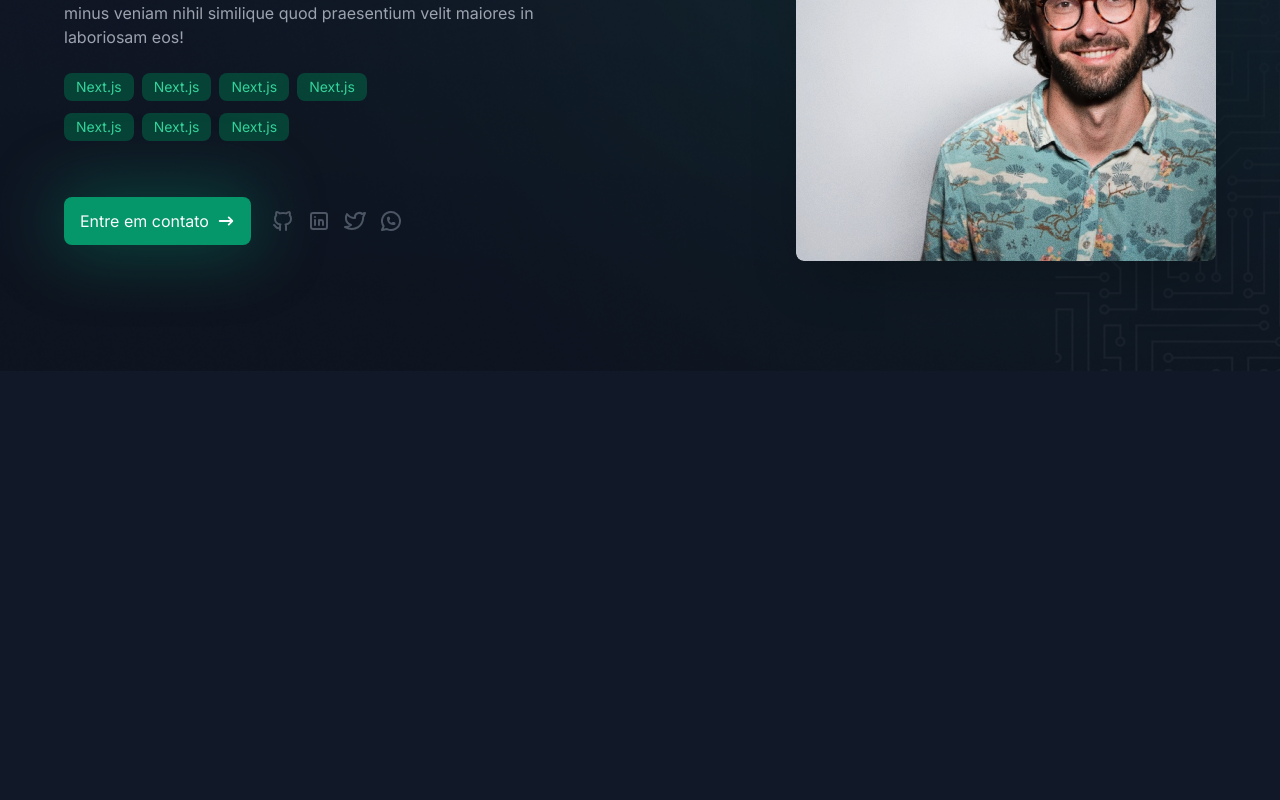
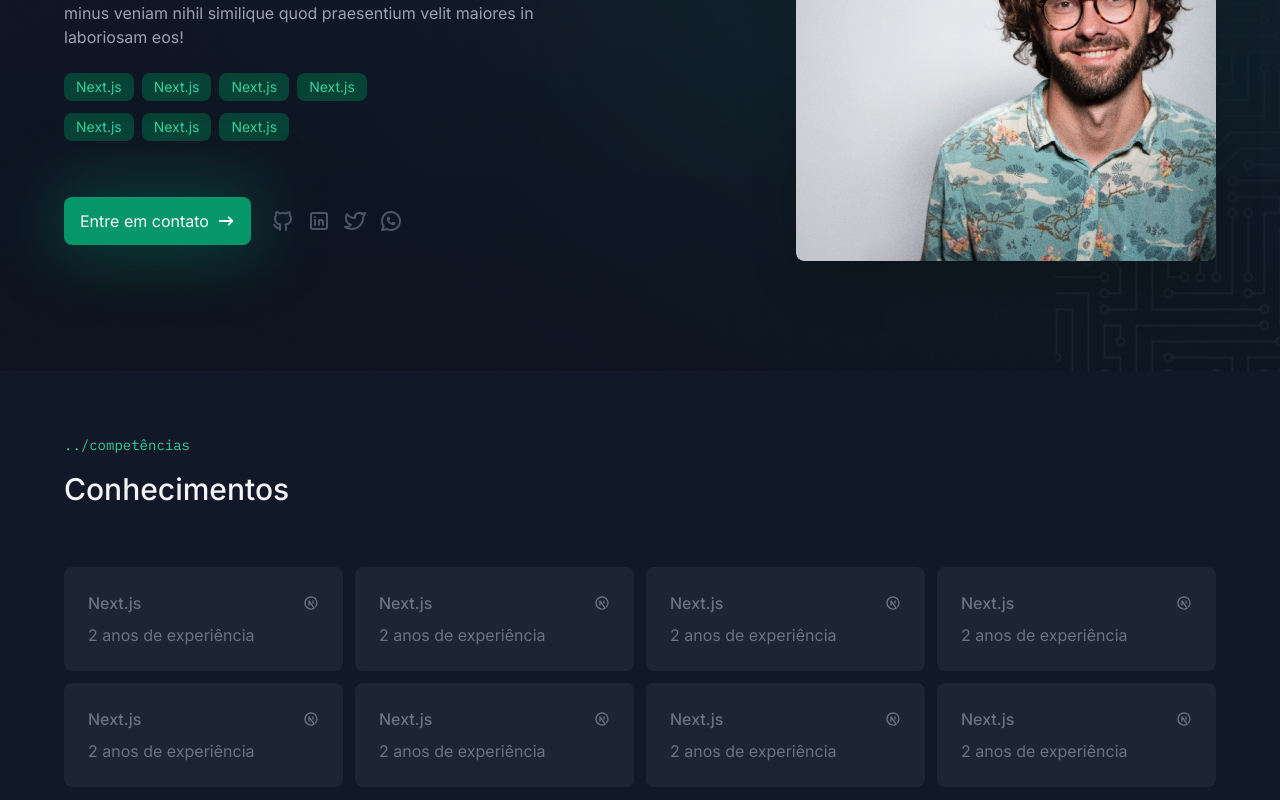
Before and after one commit to hilquiasfmelo/portfolio-next13, a Next.js app: page / in a window 1280 px wide. Shown: the part 384-1184 px from the top of the page. Before the commit the page ends 800 px from the top, so only its background shows below. Built offline with nearby package versions, Linux system fonts and the light colour scheme.

Commit message:
Criando a sessão de Conhecimentos

```diff
--- /dev/null
+++ b/app/components/pages/home/known-techs/index.tsx
@@ -0,0 +1,25 @@
+import { TbBrandNextjs } from 'react-icons/tb'
+
+import { SectionTitle } from '@/app/components/section-title'
+import { KnownTech } from './known-tech'
+
+export function KnownTechs() {
+  return (
+    <section className="container py-16">
+      <SectionTitle subtitle="competências" title="Conhecimentos" />
+
+      <div className="grid grid-cols-[repeat(auto-fit,minmax(264px,1fr))] gap-3 mt-[60px]">
+        {Array.from({ length: 8 }).map((_, index) => (
+          <KnownTech
+            key={index}
+            tech={{
+              icon: <TbBrandNextjs />,
+              name: 'Next.js',
+              startDate: '2022-01-01',
+            }}
+          />
+        ))}
+      </div>
+    </section>
+  )
+}
--- /dev/null
+++ b/app/components/pages/home/known-techs/known-tech.tsx
@@ -0,0 +1,28 @@
+import { getRelativeTimeString } from '@/app/utils/get-relative-time'
+import { ReactNode } from 'react'
+
+type KnownTechProps = {
+  tech: {
+    icon: ReactNode
+    name: string
+    startDate: string
+  }
+}
+
+export function KnownTech({ tech: { icon, name, startDate } }: KnownTechProps) {
+  const relativeTime = getRelativeTimeString(
+    new Date(startDate),
+    'pt-BR',
+  ).replace('há', '')
+
+  return (
+    <div className="p-6 rounded-lg bg-gray-600/20 text-gray-500 flex flex-col gap-2 hover:text-emerald-500 hover:bg-gray-600/30  hover:border hover:border-emerald-400 transition-all ">
+      <div className="flex items-center justify-between">
+        <p className="font-medium">{name}</p>
+        {icon}
+      </div>
+
+      <span>{relativeTime} de experiência</span>
+    </div>
+  )
+}
--- /dev/null
+++ b/app/components/section-title/index.tsx
@@ -0,0 +1,20 @@
+import { cn } from '@/app/lib/utils'
+
+type SectionTitleProps = {
+  title: string
+  subtitle: string
+  className?: string
+}
+
+export function SectionTitle({
+  title,
+  subtitle,
+  className,
+}: SectionTitleProps) {
+  return (
+    <div className={cn('flex flex-col gap-4', className)}>
+      <span className="font-mono text-sm text-emerald-400">{`../${subtitle}`}</span>
+      <h3 className="text-3xl font-medium">{title}</h3>
+    </div>
+  )
+}
--- a/app/page.tsx
+++ b/app/page.tsx
@@ -1,9 +1,11 @@
 import { HeroSection } from './components/pages/home/hero-section'
+import { KnownTechs } from './components/pages/home/known-techs'
 
 export default async function Home() {
   return (
     <>
       <HeroSection />
+      <KnownTechs />
     </>
   )
 }
--- /dev/null
+++ b/app/utils/get-relative-time.ts
@@ -0,0 +1,50 @@
+/**
+ * Convert a date to a relative time string, such as
+ * "a minute ago", "in 2 hours", "yesterday", "3 months ago", etc.
+ * using Intl.RelativeTimeFormat
+ */
+export function getRelativeTimeString(
+  date: Date | number,
+  lang = navigator.language,
+): string {
+  // Allow dates or times to be passed
+  const timeMs = typeof date === 'number' ? date : date.getTime()
+
+  // Get the amount of seconds between the given date and now
+  const deltaSeconds = Math.round((timeMs - Date.now()) / 1000)
+
+  // Array reprsenting one minute, hour, day, week, month, etc in seconds
+  const cutoffs = [
+    60,
+    3600,
+    86400,
+    86400 * 7,
+    86400 * 30,
+    86400 * 365,
+    Infinity,
+  ]
+
+  // Array equivalent to the above but in the string representation of the units
+  const units: Intl.RelativeTimeFormatUnit[] = [
+    'second',
+    'minute',
+    'hour',
+    'day',
+    'week',
+    'month',
+    'year',
+  ]
+
+  // Grab the ideal cutoff unit
+  const unitIndex = cutoffs.findIndex(
+    (cutoff) => cutoff > Math.abs(deltaSeconds),
+  )
+
+  // Get the divisor to divide from the seconds. E.g. if our unit is "day" our divisor
+  // is one day in seconds, so we can divide our seconds by this to get the # of days
+  const divisor = unitIndex ? cutoffs[unitIndex - 1] : 1
+
+  // Intl.RelativeTimeFormat do its magic
+  const rtf = new Intl.RelativeTimeFormat(lang, { numeric: 'auto' })
+  return rtf.format(Math.floor(deltaSeconds / divisor), units[unitIndex])
+}
```
